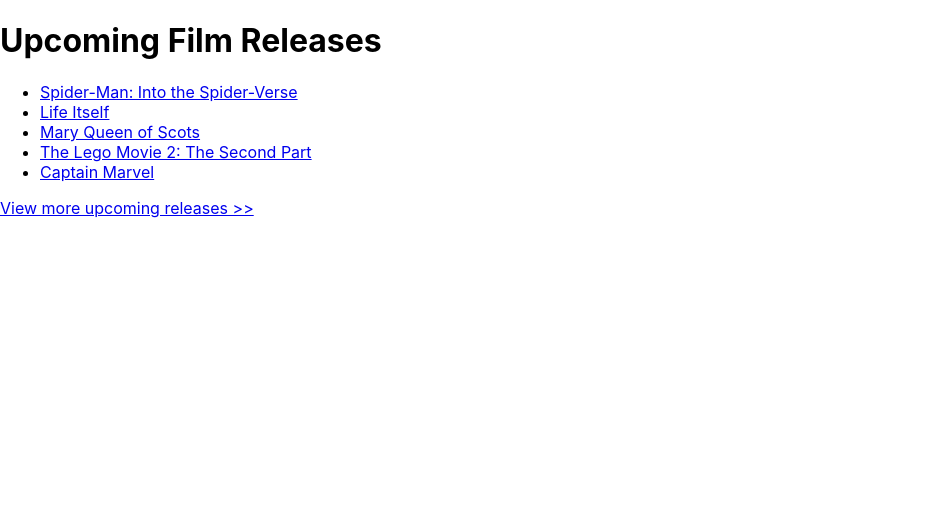
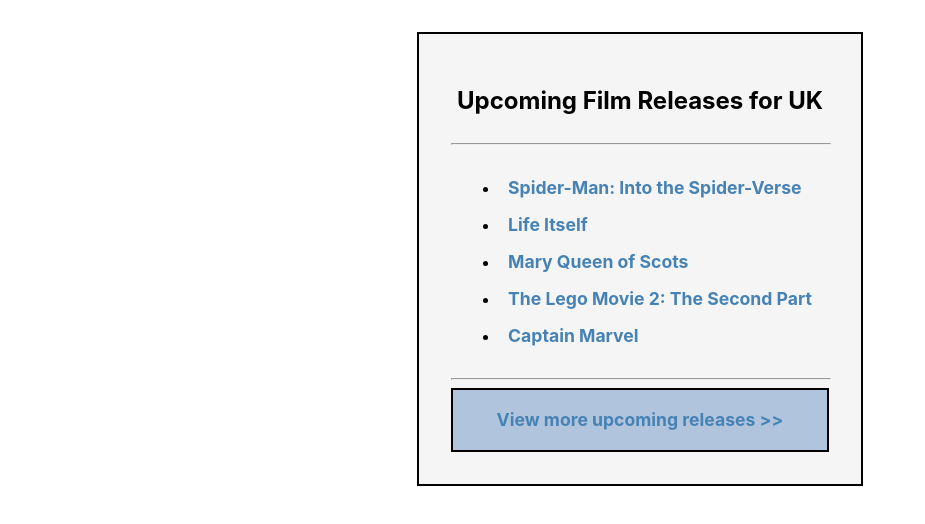
Before and after one commit to ashmanq/ReactFilmReleases, a React (Create React App) app: page / in a window 1280 px wide. Shown: the top 524 px of the page, without its empty margins (0-925 px from the left). Built offline with nearby package versions, Linux system fonts and the light colour scheme.

Commit message:
Updated styling of app

```diff
--- a/src/App.css
+++ b/src/App.css
@@ -28,11 +28,48 @@
   color: #61dafb;
 }
 
-@keyframes App-logo-spin {
-  from {
-    transform: rotate(0deg);
-  }
-  to {
-    transform: rotate(360deg);
-  }
+#root {
+  display:flex;
+  justify-content: center;
+
 }
+li {
+  padding:0.5em;
+}
+
+hr {
+    /* border: 2px solid red; */
+    width:100%
+}
+.item {
+  font-size: 1.1em;
+  text-decoration: none;
+  font-weight:bold;
+  color: steelblue;
+}
+.list {
+  display:flex;
+
+  flex-direction:column;
+  align-items: center;
+  align-content: center;
+  align-self: center;
+  background:whitesmoke;
+
+  border-style: solid;
+  border-width: 2px;
+  margin:2em;
+  padding:2em;
+}
+
+.button {
+  background: lightsteelblue;
+  font-size: 1.1em;
+  font-weight:bold;
+  text-decoration: none;
+  color: steelblue;
+  padding:1.1em 2.5em;
+  border-style: solid;
+  border-color: black;
+  border-width: 2px;
+}
--- a/src/components/Film.js
+++ b/src/components/Film.js
@@ -3,7 +3,7 @@
 const Film = (props) => {
     return (
       <li>
-        <a href={props.film.url}>{ props.film.name }</a>
+        <a className = "item" href={props.film.url}>{ props.film.name }</a>
       </li>
     );
 };
--- a/src/containers/FilmBox.js
+++ b/src/containers/FilmBox.js
@@ -36,12 +36,14 @@
     }
   }
   render() {
-    let className = "list";
+    const className = "list";
 
     return (
       <div className = { className }>
-        <h1>Upcoming Film Releases</h1>
+        <h2>Upcoming Film Releases for UK</h2>
+        <hr />
         <FilmList films={this.state.films} />
+        <hr />
         <ButtonLink link={{title: "View more upcoming releases >>", url: "https://www.imdb.com/calendar/?region=gb"}}/>
       </div>
     );
```
